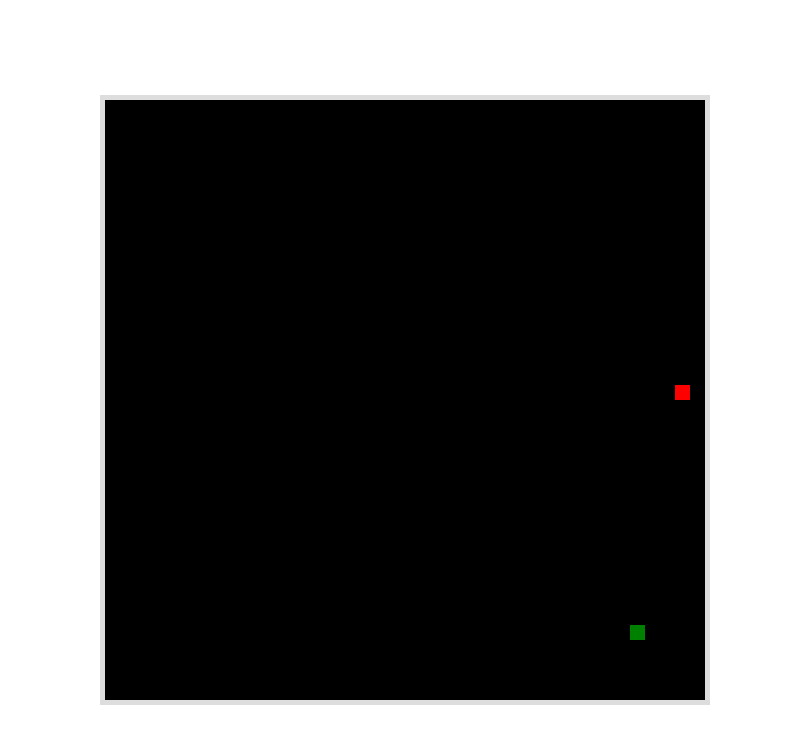
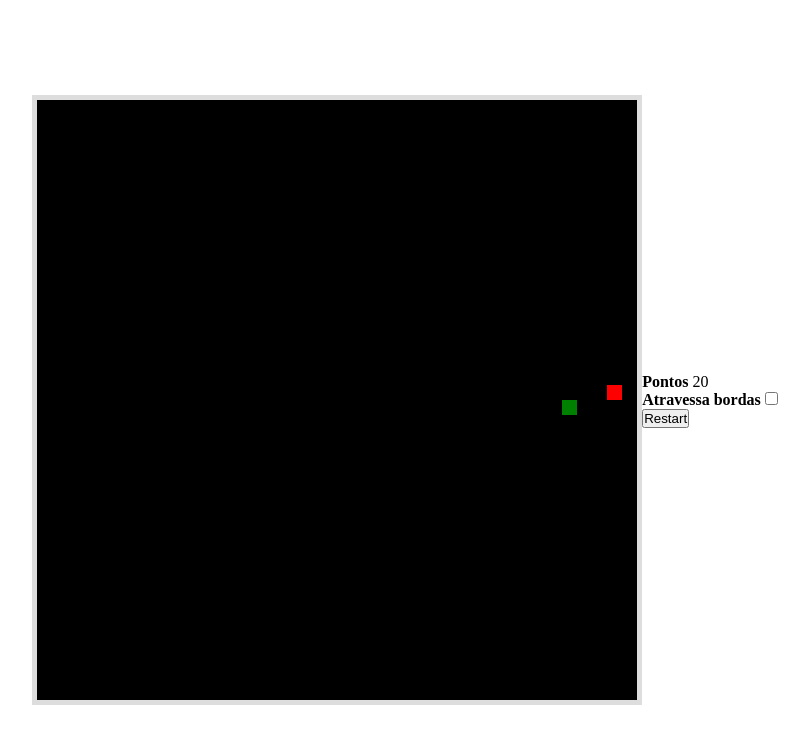
Before and after one commit to dcorazolla/dio-jogo-snake, a plain HTML site: page index.html in a window 1280 px wide. Shown: the whole page, without its empty margins (235-1044 px from the left). Drawn offline with Linux system fonts and the light colour scheme.

Commit message:
controles; pontuação; restart

```diff
--- a/index.html
+++ b/index.html
@@ -8,6 +8,11 @@
 </head>
 <body>
     <canvas id="snake-game" width="600" height="600"></canvas>
+    <div id="painel">
+        <p><strong>Pontos</strong> <span id="spnpontos">0</span></p>
+        <p><label><strong>Atravessa bordas</strong> <input type="checkbox" onclick="changeStatus(this);" /></label></p>
+        <p><button id="btn-restart" onclick="restart(this);">Restart</button></p>
+    </div>
     <script src="./js/main.js"></script>
 </body>
 </html>
--- a/js/main.js
+++ b/js/main.js
@@ -1,4 +1,4 @@
-(function snakeGame(){
+// let snakeGame = () => {
 
     /**
      * Valores padrao
@@ -7,7 +7,7 @@
         bgColor: "#000",
         boxSize: 15,
         direction: "right",
-        transBorder: true,
+        transBorder: false,
         updateTime: 250
     };
 
@@ -33,6 +33,19 @@
     };
 
     let points = 0;
+    let render = 0;
+
+    let changeStatus = (el) => {
+        console.log(el.checked);
+        if (el.checked) {
+            el.checked = true;
+            defs.transBorder = true;
+        }
+        else {
+            el.checked = false;
+            defs.transBorder = false;
+        }
+    };
 
     /**
      * Desenha o fundo
@@ -54,12 +67,25 @@
             ct.fillRect(snake[i].x, snake[i].y, defs.boxSize, defs.boxSize);
             green += sumColor;
         }
+        points++;
     };
 
     let createFood = () => {
         ct.fillStyle = "green";
         ct.fillRect(food.x, food.y, defs.boxSize, defs.boxSize);
     };
+
+    let restart = () => {
+        clearInterval(interval);
+        snake = [
+            {
+                x: defs.boxSize * 19,
+                y: defs.boxSize * 19
+            }
+        ];
+        points = 0;
+        interval = setInterval(updateGame, defs.updateTime);
+    }
 
     /**
      * Movimenta cobra conforme direcao
@@ -183,6 +209,11 @@
      */
     let gameOver = () => {
         clearInterval(interval);
+        alert("Game over!");
+    };
+
+    let printData = () => {
+        document.getElementById("spnpontos").innerHTML = points;
     };
 
     document.addEventListener('keydown', getKey);
@@ -197,10 +228,13 @@
         createFood();
         moveSnake();
         colisionDetect();
-        points++;
+        printData();
+        render++;
         // setTimeout(updateGame, defs.updateTime);
     }
 
     let interval = setInterval(updateGame, defs.updateTime);
 
-})();
+// };
+
+// snakeGame();
```
